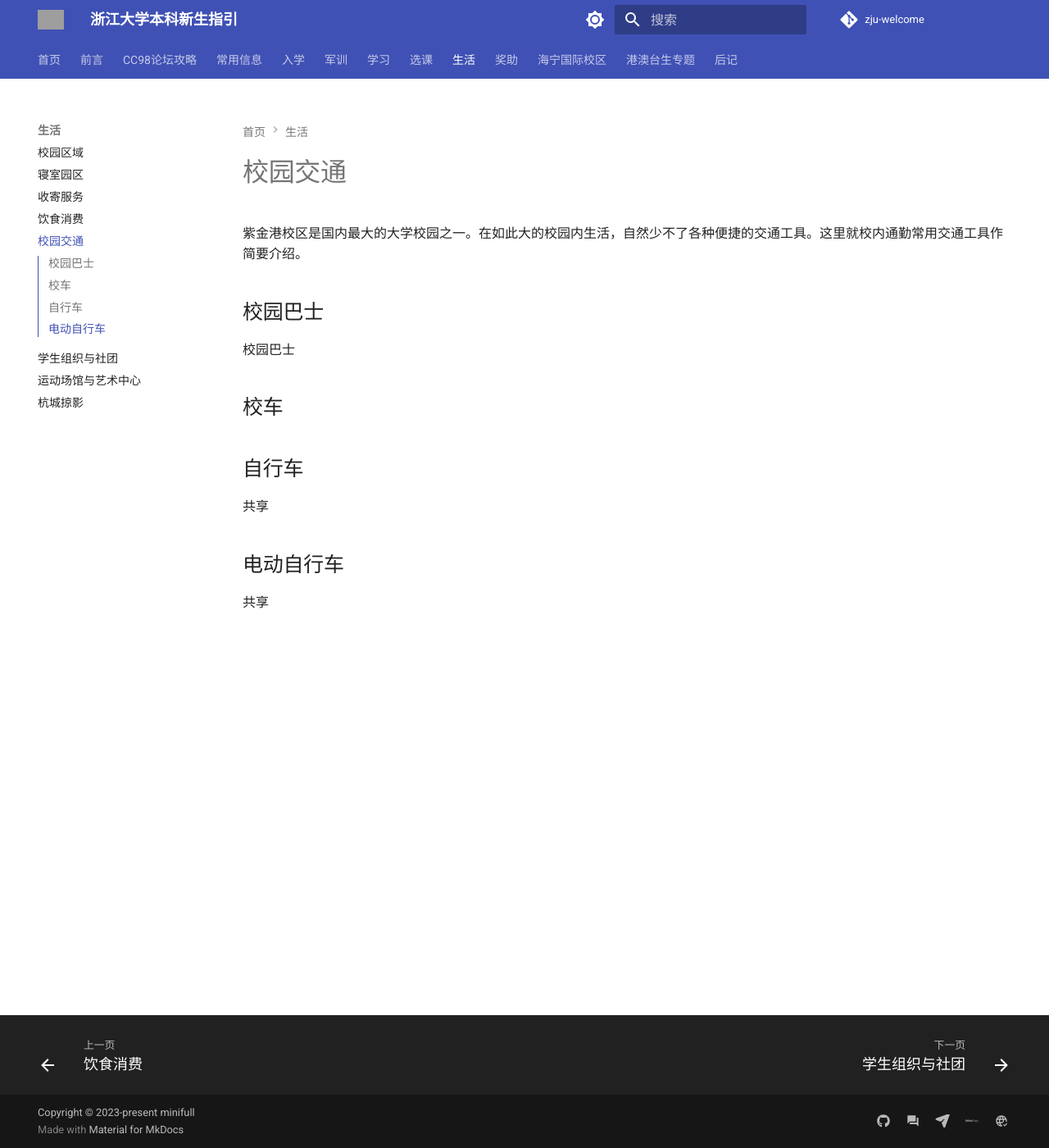
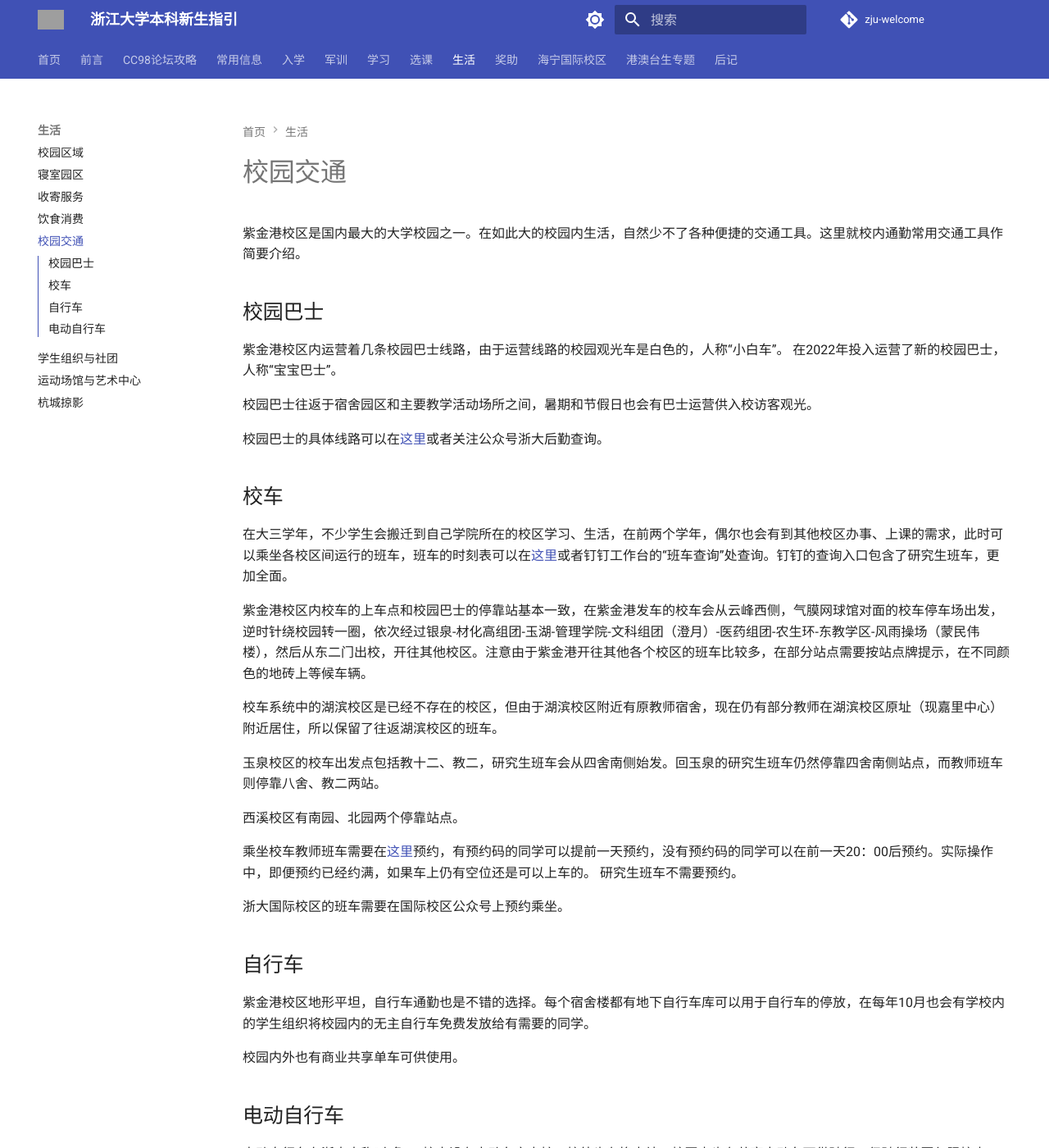
Before and after one commit to mini-full/zju-welcome, an MkDocs documentation site: the page built from docs/life/traffic.md, in a window 1280 px wide and 1400 px high. Shown: the whole window at 82% size. Built offline with MkDocs 1.6.1 and Material for MkDocs 9.7.7, drawn with Linux system fonts in a browser that asks for light colours; comment, search, counter and statistics services are not loaded; some of the changed text lies outside the part shown; grey boxes are pictures that could not be loaded.

Commit message:
traffic completed

```diff
--- a/docs/life/traffic.md
+++ b/docs/life/traffic.md
@@ -4,14 +4,38 @@
 
 ## 校园巴士
 
-校园巴士
+紫金港校区内运营着几条校园巴士线路，由于运营线路的校园观光车是白色的，人称“小白车”。
+在2022年投入运营了新的校园巴士，人称“宝宝巴士”。
+
+校园巴士往返于宿舍园区和主要教学活动场所之间，暑期和节假日也会有巴士运营供入校访客观光。
+
+校园巴士的具体线路可以在[这里](https://bccx.zju.edu.cn/schoolbus_wx/#/)或者关注公众号浙大后勤查询。
 
 ## 校车
 
+在大三学年，不少学生会搬迁到自己学院所在的校区学习、生活，在前两个学年，偶尔也会有到其他校区办事、上课的需求，此时可以乘坐各校区间运行的班车，班车的时刻表可以在[这里](http://car.zju.edu.cn/)或者钉钉工作台的“班车查询”处查询。钉钉的查询入口包含了研究生班车，更加全面。
+
+紫金港校区内校车的上车点和校园巴士的停靠站基本一致，在紫金港发车的校车会从云峰西侧，气膜网球馆对面的校车停车场出发，逆时针绕校园转一圈，依次经过银泉-材化高组团-玉湖-管理学院-文科组团（澄月）-医药组团-农生环-东教学区-风雨操场（蒙民伟楼），然后从东二门出校，开往其他校区。注意由于紫金港开往其他各个校区的班车比较多，在部分站点需要按站点牌提示，在不同颜色的地砖上等候车辆。
+
+校车系统中的湖滨校区是已经不存在的校区，但由于湖滨校区附近有原教师宿舍，现在仍有部分教师在湖滨校区原址（现嘉里中心）附近居住，所以保留了往返湖滨校区的班车。
+
+玉泉校区的校车出发点包括教十二、教二，研究生班车会从四舍南侧始发。回玉泉的研究生班车仍然停靠四舍南侧站点，而教师班车则停靠八舍、教二两站。
+
+西溪校区有南园、北园两个停靠站点。
+
+乘坐校车教师班车需要在[这里](http://car.zju.edu.cn/)预约，有预约码的同学可以提前一天预约，没有预约码的同学可以在前一天20：00后预约。实际操作中，即便预约已经约满，如果车上仍有空位还是可以上车的。
+研究生班车不需要预约。
+
+浙大国际校区的班车需要在国际校区公众号上预约乘坐。
+
 ## 自行车
 
-共享
+紫金港校区地形平坦，自行车通勤也是不错的选择。每个宿舍楼都有地下自行车库可以用于自行车的停放，在每年10月也会有学校内的学生组织将校园内的无主自行车免费发放给有需要的同学。
+
+校园内外也有商业共享单车可供使用。
 
 ## 电动自行车
 
-共享
+电动自行车在浙大人称“小龟”，校内设有电动车充电桩，校外也有换电站。校园内也有共享电动车可供骑行，但骑行范围仅限校内。
+
+骑行电动自行车请佩戴头盔，注意安全。
```
